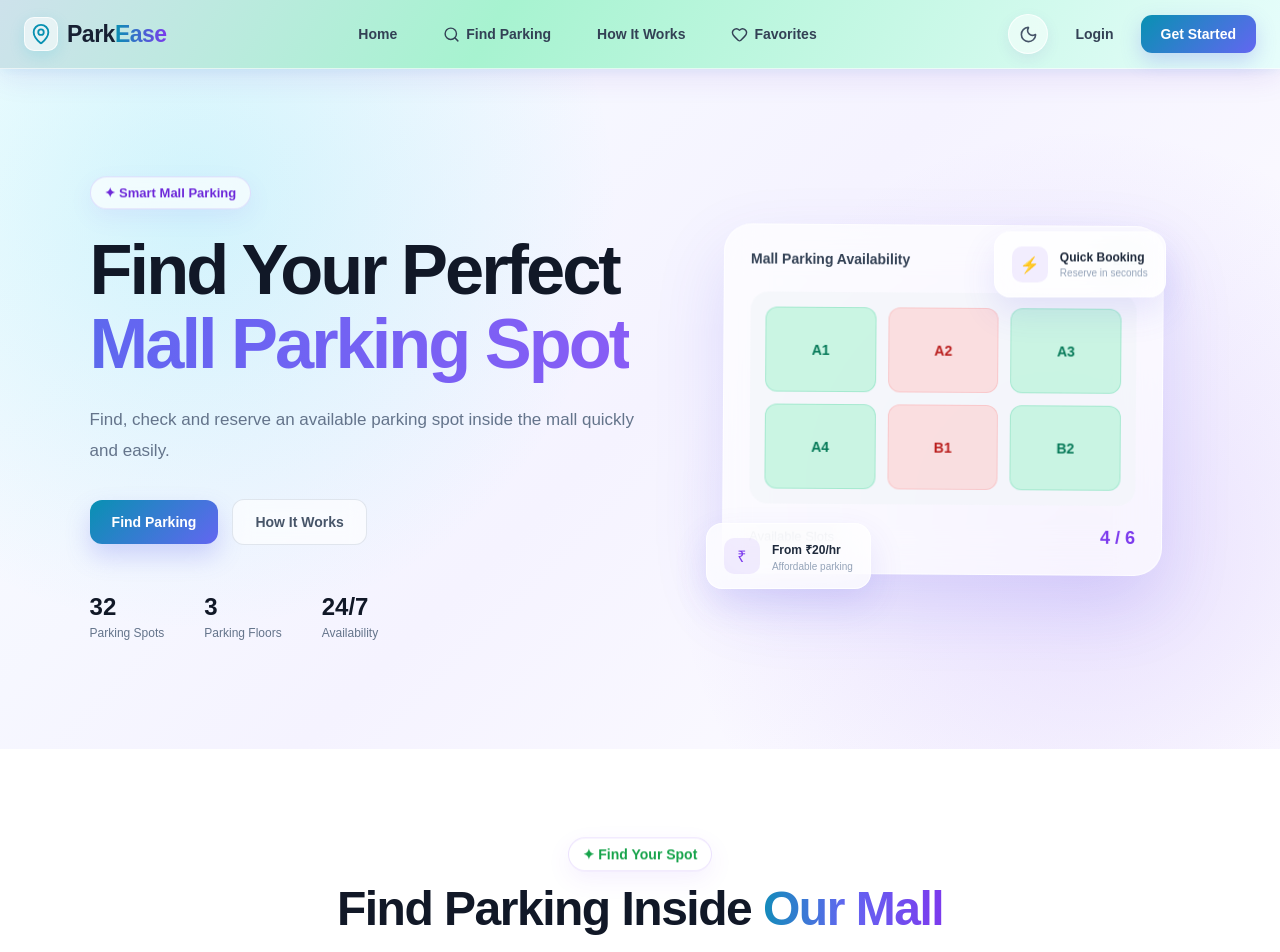
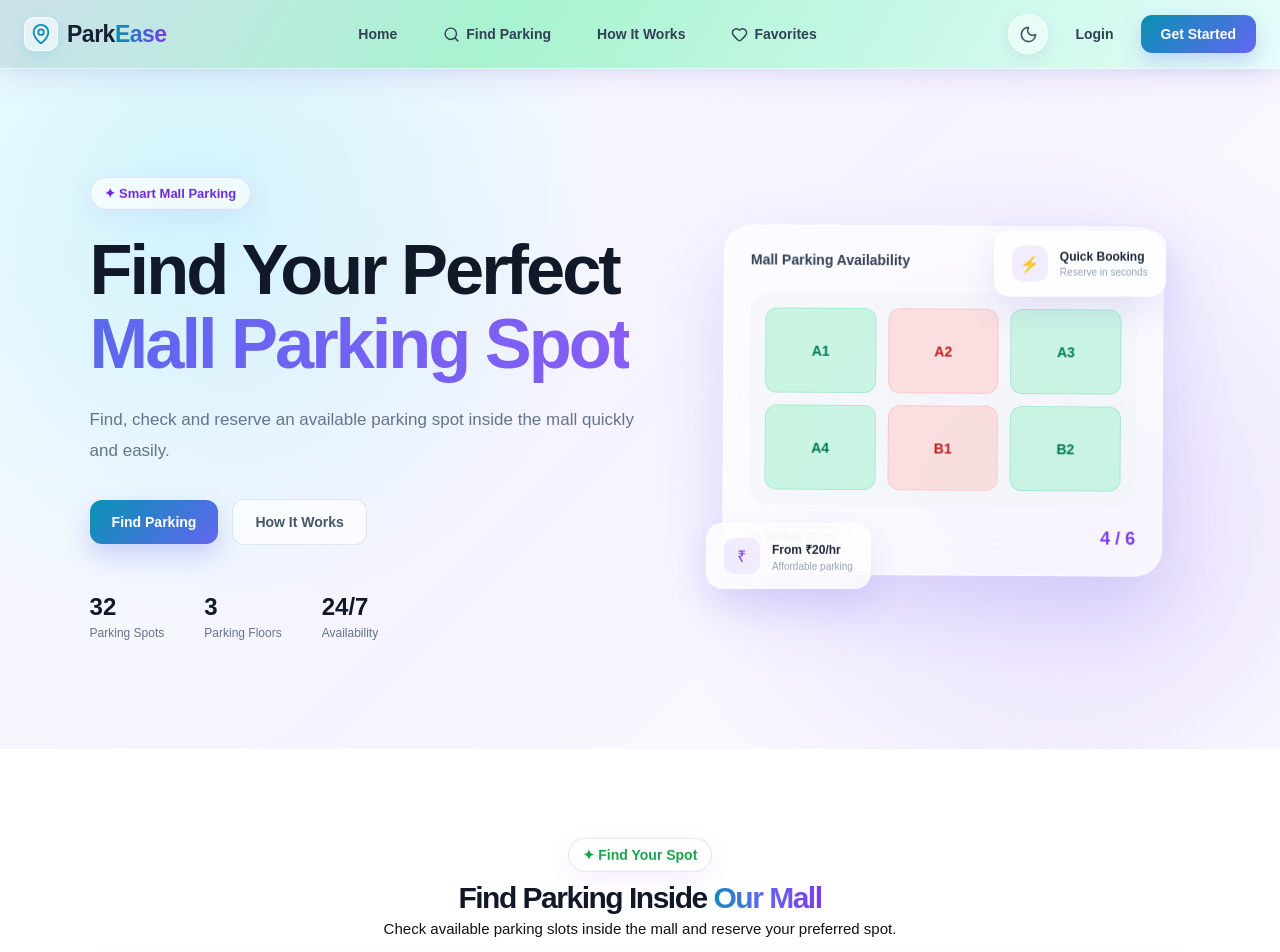
Before and after one commit to dibeyendu-dev/smart-parking-system, a React (Vite) app: page / in a window 1280 px wide. Shown: the top 952 px of the page. Built offline with nearby package versions, Linux system fonts and the light colour scheme.

Commit message:
FindParking parking Result and Parking Card css part 4 added

```diff
--- a/src/css/FindParking.css
+++ b/src/css/FindParking.css
@@ -257,3 +257,9 @@
     font-weight: 600;
     color: #16a34a;
 }
+/* Section Title */
+.section-heading h2 {
+    margin: 0;
+    font-size: 30px;
+    color: #111827;
+}
```
